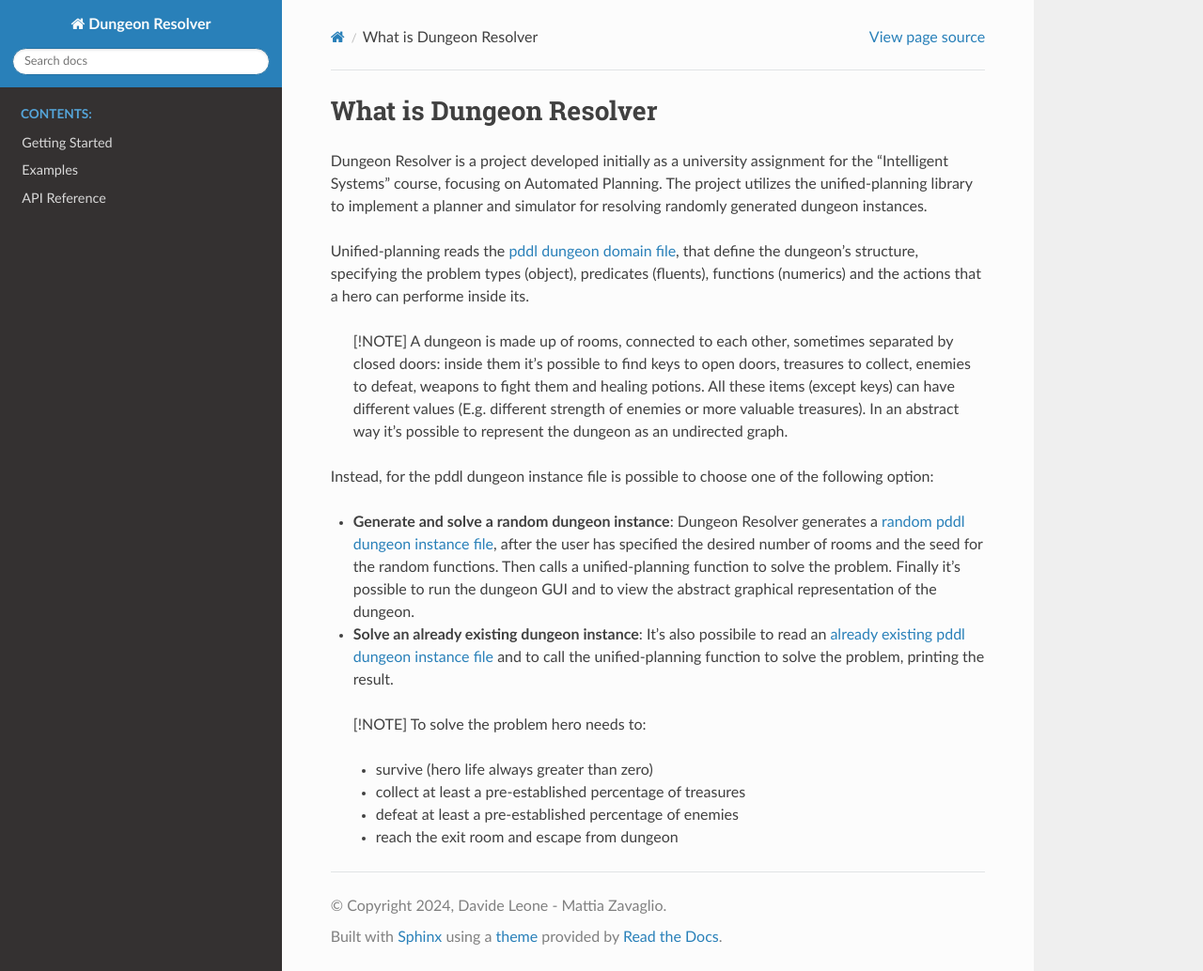
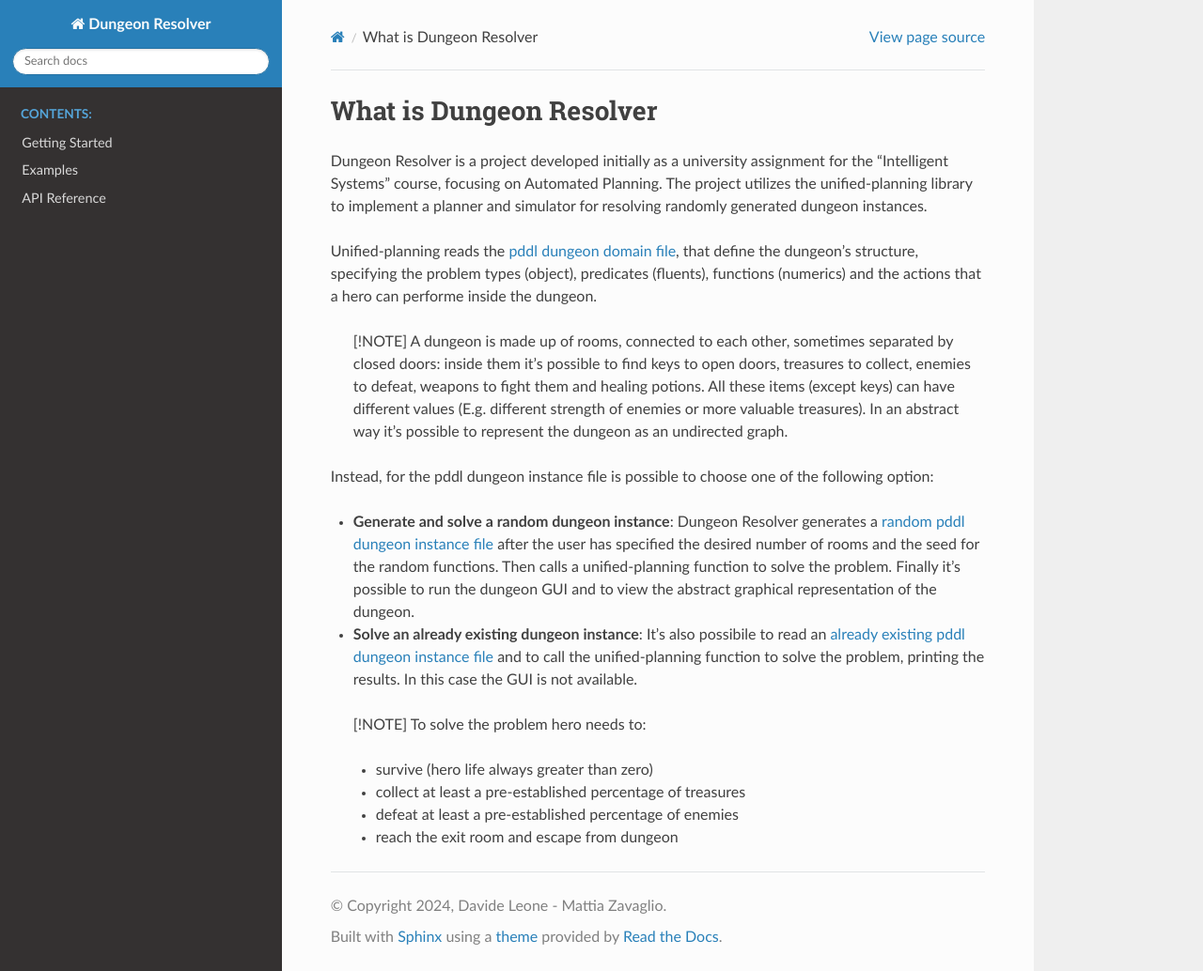
Before and after one commit to scrapanzano/Dungeon_Resolver, a Sphinx documentation site: the page built from docs/getting_started/WHATS_DUNGEON_RESOLVER.md, in a window 1280 px wide and 1034 px high. Shown: the whole window at 94% size. Built offline with Sphinx 7.4.7 and the Read the Docs theme 2.0.0, drawn with Linux system fonts in a browser that asks for light colours; pages that are not in the unit, such as notebooks, are missing from menus.

Commit message:
Aggiunte immagini docs

```diff
--- a/docs/getting_started/WHATS_DUNGEON_RESOLVER.md
+++ b/docs/getting_started/WHATS_DUNGEON_RESOLVER.md
@@ -2,16 +2,16 @@
 
 Dungeon Resolver is a project developed initially as a university assignment for the "Intelligent Systems" course, focusing on Automated Planning. The project utilizes the unified-planning library to implement a planner and simulator for resolving randomly generated dungeon instances.
 
-Unified-planning reads the [pddl dungeon domain file](https://github.com/scrapanzano/Dungeon_Resolver/blob/master/dungeon_domain.pddl), that define the dungeon's structure, specifying the problem types (object), predicates (fluents), functions (numerics) and the actions that a hero can performe inside its.
+Unified-planning reads the [pddl dungeon domain file](https://github.com/scrapanzano/Dungeon_Resolver/blob/master/dungeon_domain.pddl), that define the dungeon's structure, specifying the problem types (object), predicates (fluents), functions (numerics) and the actions that a hero can performe inside the dungeon.
 
 > [!NOTE]
 > A dungeon is made up of rooms, connected to each other, sometimes separated by closed doors: inside them it's possible to find keys to open doors, treasures to collect, enemies to defeat, weapons to fight them and healing potions. All these items (except keys) can have different values (E.g. different strength of enemies or more valuable treasures).
 > In an abstract way it's possible to represent the dungeon as an undirected graph.
 
 Instead, for the pddl dungeon instance file is possible to choose one of the following option:
-- **Generate and solve a random dungeon instance**: Dungeon Resolver generates a [random pddl dungeon instance file](https://github.com/scrapanzano/Dungeon_Resolver/blob/master/dungeon_problem.pddl), after the user has specified the desired number of rooms and the seed for the random functions. Then calls a unified-planning function to solve the problem. Finally it's possible to run the dungeon GUI and to view the abstract graphical representation of the dungeon.
+- **Generate and solve a random dungeon instance**: Dungeon Resolver generates a [random pddl dungeon instance file](https://github.com/scrapanzano/Dungeon_Resolver/blob/master/dungeon_problem.pddl) after the user has specified the desired number of rooms and the seed for the random functions. Then calls a unified-planning function to solve the problem. Finally it's possible to run the dungeon GUI and to view the abstract graphical representation of the dungeon.
 
-- **Solve an already existing dungeon instance**: It's also possibile to read an [already existing pddl dungeon instance file](https://github.com/scrapanzano/Dungeon_Resolver/blob/master/dungeon_instance2.pddl) and to call the unified-planning function to solve the problem, printing the result.
+- **Solve an already existing dungeon instance**: It's also possibile to read an [already existing pddl dungeon instance file](https://github.com/scrapanzano/Dungeon_Resolver/blob/master/dungeon_instance2.pddl) and to call the unified-planning function to solve the problem, printing the results. In this case the GUI is not available.
 
 > [!NOTE]
 >  To solve the problem hero needs to:
```
Also changed, not shown: docs/getting_started/QUICKSTART.md (+10 -0 lines), docs/getting_started/ArgumentsSelExample.png (added), docs/getting_started/ExistingProblemExample.png (added), docs/getting_started/GraphExample.png (added), docs/getting_started/OptimalSelExample.png (added), 3 other files.
